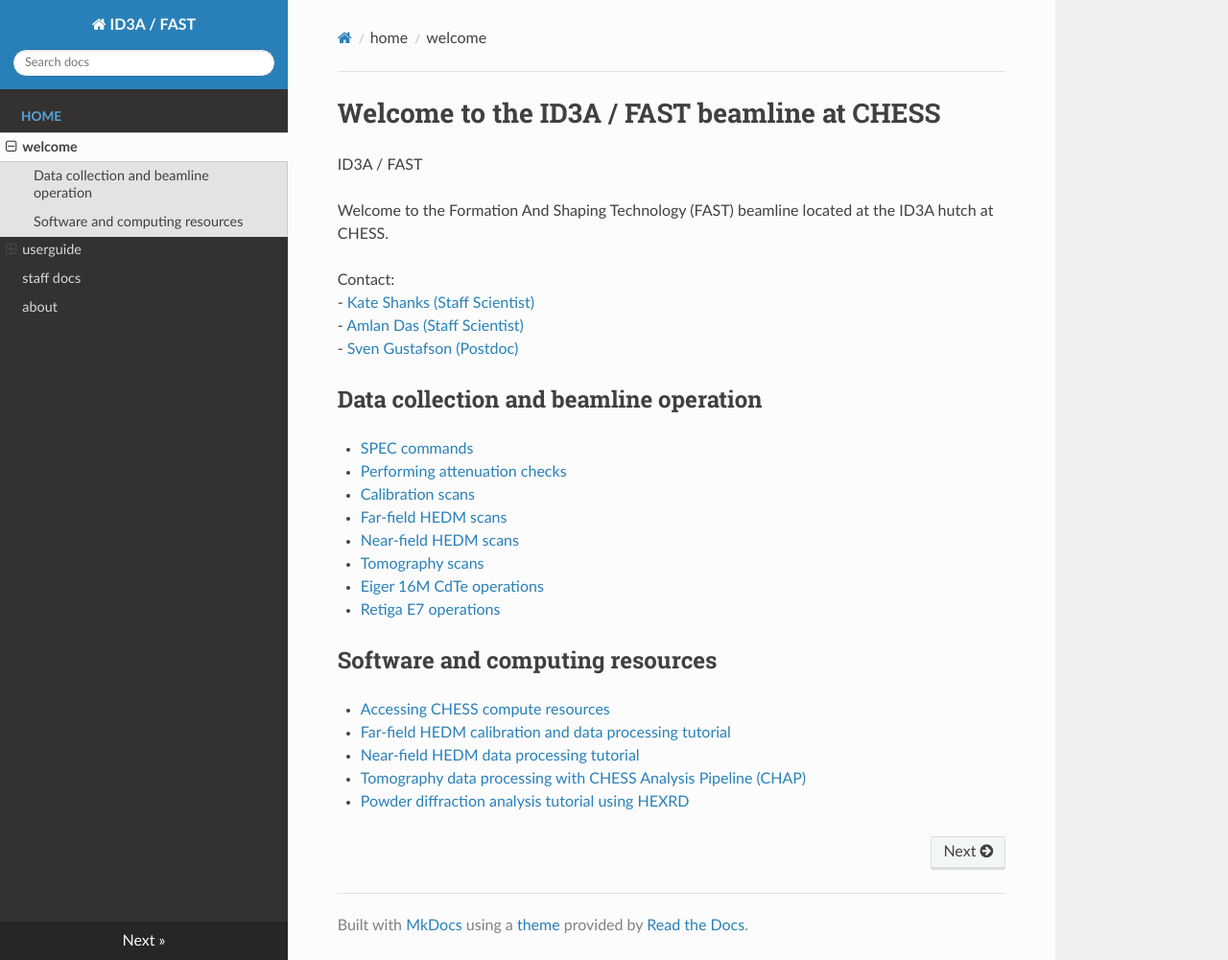
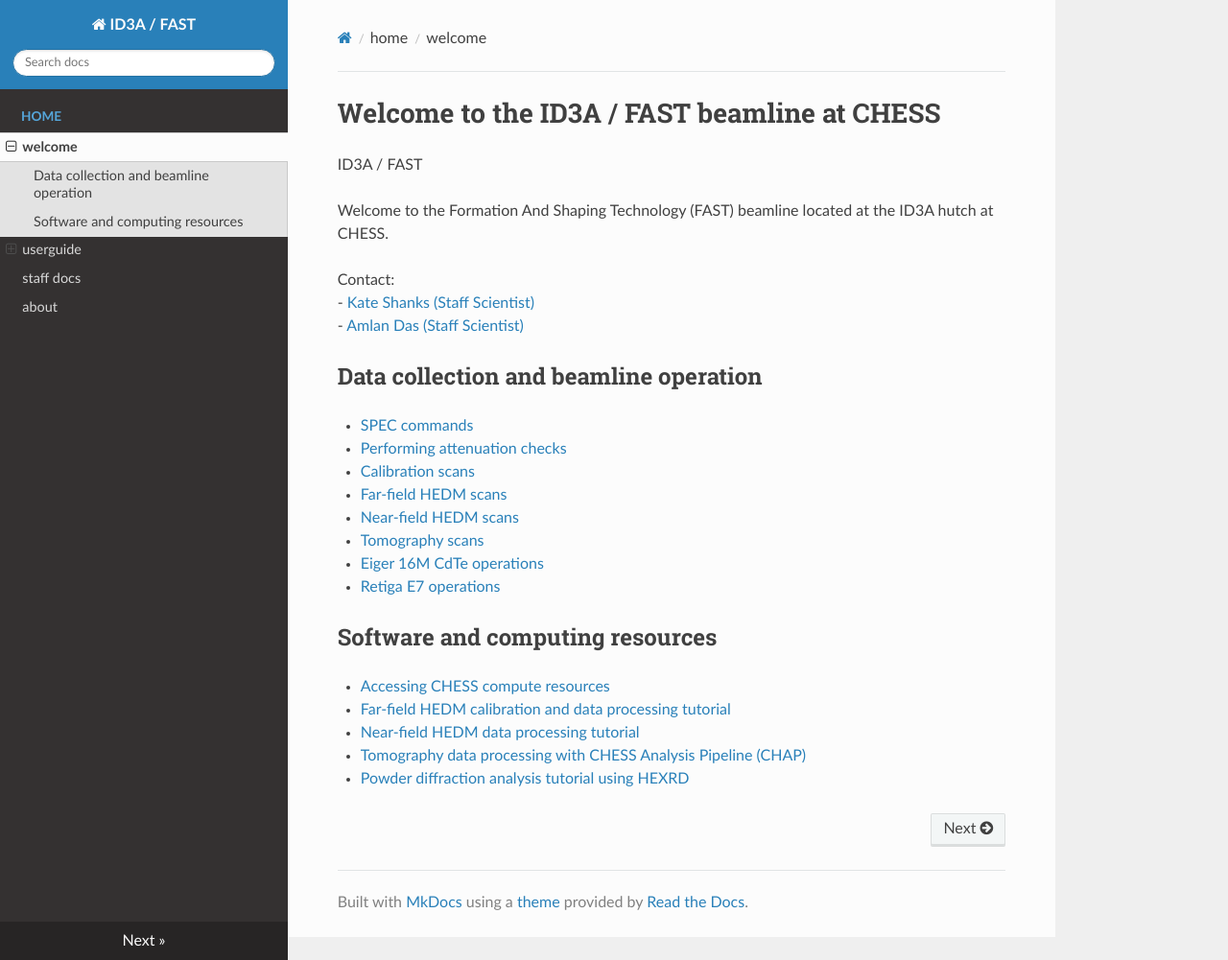
Before and after one commit to ksg52/CHESS-ID3A-FAST, an MkDocs documentation site: the page built from docs/index.md, in a window 1280 px wide and 1001 px high. Shown: the whole window at 96% size. Built offline with MkDocs 1.6.1, drawn with Linux system fonts in a browser that asks for light colours; nearby versions of some CDN libraries.

Commit message:
Update index.md
sven has ascended

```diff
--- a/docs/index.md
+++ b/docs/index.md
@@ -7,7 +7,6 @@ Welcome to the Formation And Shaping Technology (FAST) beamline located at the I
 Contact:
 	-	[Kate Shanks (Staff Scientist)](<mailto:ksg52@cornell.edu>)
 	-	[Amlan Das (Staff Scientist)](<mailto:amlandas@cornell.edu>)
-	-	[Sven Gustafson (Postdoc)](<mailto:seg246@cornell.edu>)
 
 
 ## Data collection and beamline operation
```
